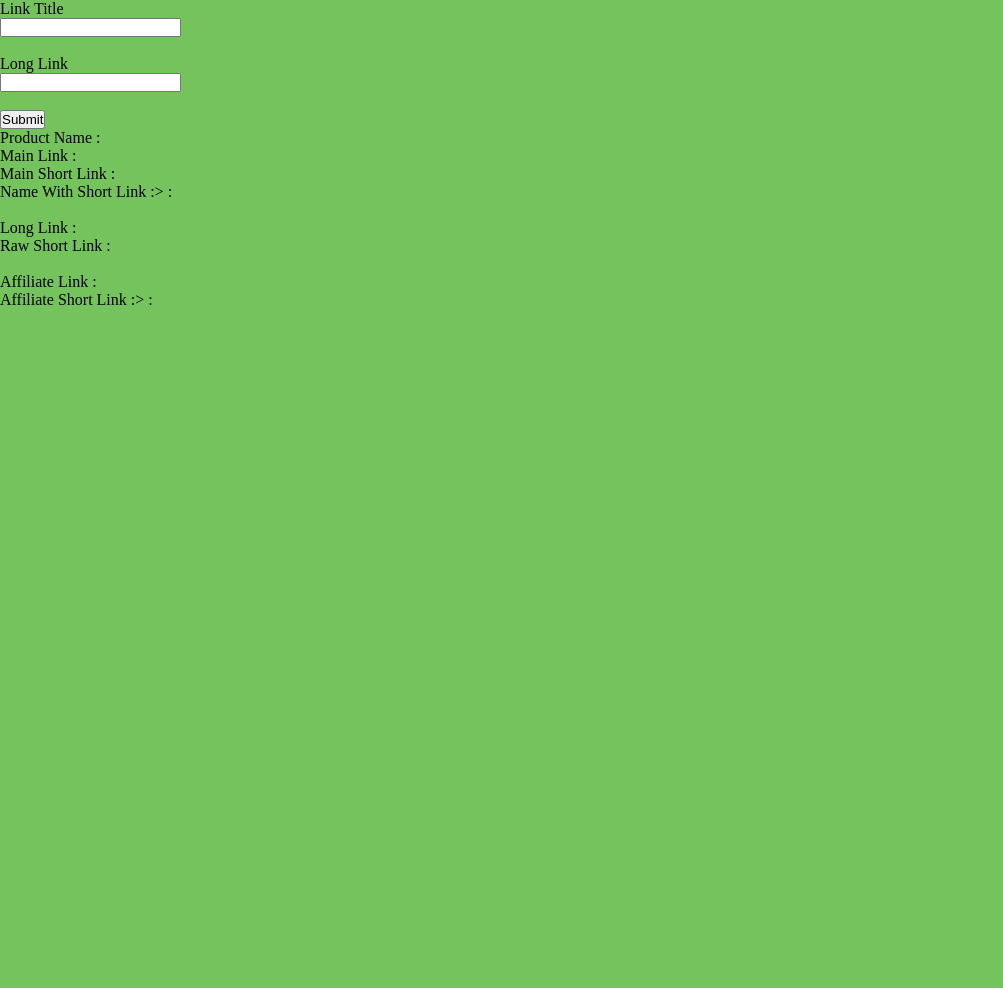
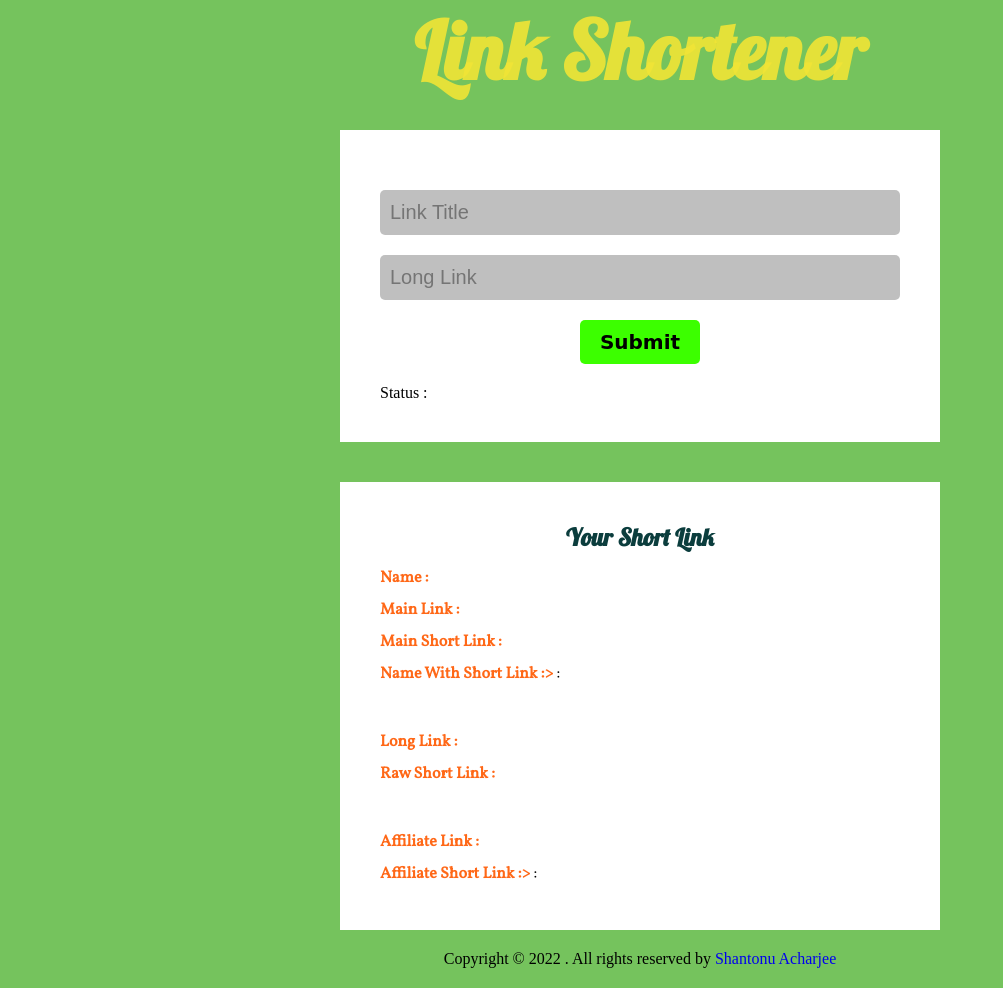
Before and after one commit to Shantonu-Acharjee/Affiliate-With-LinkShortener, a Flask app: page / in a window 1280 px wide. Shown: the whole page, without its empty margins (0-1003 px from the left). Before the commit the page ends 305 px from the top, so only its background shows below. Run offline with Flask 2, Linux system fonts and the light colour scheme.

Commit message:
HTML And CSS Added

```diff
--- a/app.py
+++ b/app.py
@@ -8,6 +8,7 @@ shortener = pyshorteners.Shortener()
 
 @app.route('/', methods = ['POST', 'GET'])
 def index():
+
     ProductName = ''
     LongLink = ''
     ShortLink = ''
@@ -15,6 +16,7 @@ def index():
     RawShortLink = ''
     AffiliateLink = ''
     AffiliateShortLink = ''
+    Status = ''
 
     if request.method == 'POST' :
         ProductName = str(request.form.get('ProductName'))
@@ -32,32 +34,25 @@ def index():
 
             AffiliateLink = ProductLink + '?tracking=APvA30dTUiUIbOl0hhFQOnWOXP0R1o4dp6iTLjXbneYGDB5fzzTxREhinCfDIDVV'
 
-            RawShortLink = shortener.tinyurl.short(LongLink)
-            ShortLink = shortener.tinyurl.short(ProductLink)
-            AffiliateShortLink = shortener.tinyurl.short(AffiliateLink)
+            try:
+                RawShortLink = shortener.tinyurl.short(LongLink)
+                ShortLink = shortener.tinyurl.short(ProductLink)
+                AffiliateShortLink = shortener.tinyurl.short(AffiliateLink)
+                Status = 'Success'
+            except:
+                Status = 'Faild'
 
         else:
-            LongLink = 'Enter a valid link'
-            ShortLink = 'Enter a valid link'
-            ProductLink = 'Enter a valid link'
-            RawShortLink = 'Enter a valid link'
-            AffiliateLink = 'Enter a valid link'
-            AffiliateShortLink = 'Enter a valid link'
+            Status = 'Please Enter A Valid Link'
+            LongLink = ''
+            ShortLink = ''
+            ProductLink = ''
+            RawShortLink = ''
+            AffiliateLink = ''
+            AffiliateShortLink = ''
 
 
-    return render_template('index.html', ProductName = ProductName, LongLink = LongLink, ShortLink = ShortLink, ProductLink = ProductLink, RawShortLink = RawShortLink, AffiliateLink = AffiliateLink, AffiliateShortLink = AffiliateShortLink)
-
-
-
-
-
-
-
-
-
-
-
-
+    return render_template('index.html', ProductName = ProductName, LongLink = LongLink, ShortLink = ShortLink, ProductLink = ProductLink, RawShortLink = RawShortLink, AffiliateLink = AffiliateLink, AffiliateShortLink = AffiliateShortLink, Status = Status)
 
 
 
--- a/Template/css/style.css
+++ b/static/css/style.css
@@ -1,12 +1,26 @@
 @import url('https://fonts.googleapis.com/css2?family=Lobster&family=Vollkorn&display=swap');
+
 
 *{
     padding: 0;
     margin: 0;
+    box-sizing: border-box;
 }
+
+
 body{
     background: #75c35d;
 }
+
+
+
+.header h1{
+    text-align: center;
+    font-size: 80px;
+    color: rgba(240, 227, 54, 0.911);
+    font-family: 'Lobster', cursive;
+}
+
 
 .MainBox{
     background: rgb(255, 255, 255);
@@ -15,36 +29,6 @@ body{
     overflow: hidden;
     margin: auto;
     margin-top: 30px;
-
-
-}
-
-.ShortLink{
-    background: rgb(255, 255, 255);
-    width: 600px;
-    padding: 40px;
-    overflow: hidden;
-    margin: auto;
-    margin-top: 40px;
-}
-
-.header h1{
-    text-align: center;
-    font-size: 80px;
-    color: rgba(240, 227, 54, 0.911);
-    font-family: 'Lobster', cursive;
-}
-
-.ShortLink h2{
-    text-align: center;
-    font-family: 'Lobster', cursive;
-    color: rgb(11, 61, 61);
-}
-
-.ShortLink p{
-    text-align: center;
-    padding: 5px 0px;
-    font-family: 'Vollkorn', serif;
 }
 
 
@@ -85,6 +69,44 @@ body{
     background-color: hotpink;
 }
 
+
+.MainBox p{
+    margin-top: 20px;
+}
+
+
+
+.ShortLinkSection{
+    background: rgb(255, 255, 255);
+    width: 600px;
+    padding: 40px;
+    overflow: scroll;
+    margin: auto;
+    margin-top: 40px;
+}
+
+
+.ShortLinkSection span{
+    font-weight: bold;
+    color: rgba(255, 89, 0, 0.911);
+}
+
+
+.ShortLinkSection h2{
+    text-align: center;
+    font-family: 'Lobster', cursive;
+    color: rgb(11, 61, 61);
+    margin-bottom: 10px;
+}
+
+
+.ShortLinkSection p{
+    padding: 5px 0px;
+    font-family: 'Vollkorn', serif;
+}
+
+
+
 .copyright{
     width: 100%;
     text-align: center;
--- a/templates/index.html
+++ b/templates/index.html
@@ -9,38 +9,70 @@
 </head>
 <body>
 
-    <form action="/" method="POST">
-        Link Title<br>
-        <input type="text" name="ProductName"><br><br>
 
-        Long Link<br>
-        <input type="text" name="LongLink"><br><br>
-
-        <button type="submit" name="download" value="Download">Submit</button>
-    </form>
+    <div class="header"> <!-- Header Start -->
+        <h1>Link Shortener</h1>
+    </div> <!-- Header End -->
 
 
-    <div class="ShortLinkSection">
-        <p>Product Name : {{ ProductName }}</p>
-        <p>Main Link : {{ ProductLink }}</p>
-        <p>Main Short Link : {{ ShortLink }}</p>
-        <p>Name With Short Link :>  {{ ProductName }} : {{ ShortLink }}</p>
 
-        <br>
 
-        <p>Long Link : {{ LongLink }}</p>
-        <p>Raw Short Link : {{ RawShortLink }}</p>
+    <div class="MainBox"> <!-- MainBox Start -->
 
-        <br>
+        <form action="/" method="POST">
 
-        <p>Affiliate Link : {{ AffiliateLink }}</p>
-        <p>Affiliate Short Link :>  {{ ProductName }} : {{ AffiliateShortLink }}</p>
-    </div>
+            <input type="text" name="ProductName" placeholder="Link Title">
+            <input type="text" name="LongLink" placeholder="Long Link">
+            <button type="submit" name="download" value="Download">Submit</button>
+            <p>Status : {{ Status }}</p>
+
+        </form>
+
+    </div><!-- Main Box -->
 
 
 
 
 
 
+
+
+    <div class="ShortLinkSection"><!-- ShortLink Start -->
+
+        <h2>Your Short Link</h2>
+        <p><span>Name :</span> {{ ProductName }}</p>
+        <p><span>Main Link :</span> {{ ProductLink }}</p>
+        <p><span>Main Short Link :</span> {{ ShortLink }}</p>
+        <p><span>Name With Short Link :></span>  {{ ProductName }} : {{ ShortLink }}</p>
+
+        <br><br>
+
+        <p><span>Long Link :</span> {{ LongLink }}</p>
+        <p><span>Raw Short Link :</span> {{ RawShortLink }}</p>
+
+        <br><br>
+
+        <p><span>Affiliate Link :</span> {{ AffiliateLink }}</p>
+        <p><span>Affiliate Short Link :></span>  {{ ProductName }} : {{ AffiliateShortLink }}</p>
+
+    </div><!-- ShortLink End -->
+
+
+
+
+
+
+
+
+
+
+    <footer class="copyright"><!--Copyright Start-->
+        <p>
+            Copyright &copy; 2022 . All rights reserved by <a href="https://shantonuacharjee.blogspot.com">Shantonu Acharjee</a>
+        </p>
+    </footer><!--Copyright End-->
+
+
+
 </body>
 </html>
```
Also changed, not shown: Template/index.html (deleted, +0 -51 lines), Demo/Affiliate With LinkShortener Shantonu Acharjee.png (added), ReadMe.md.
